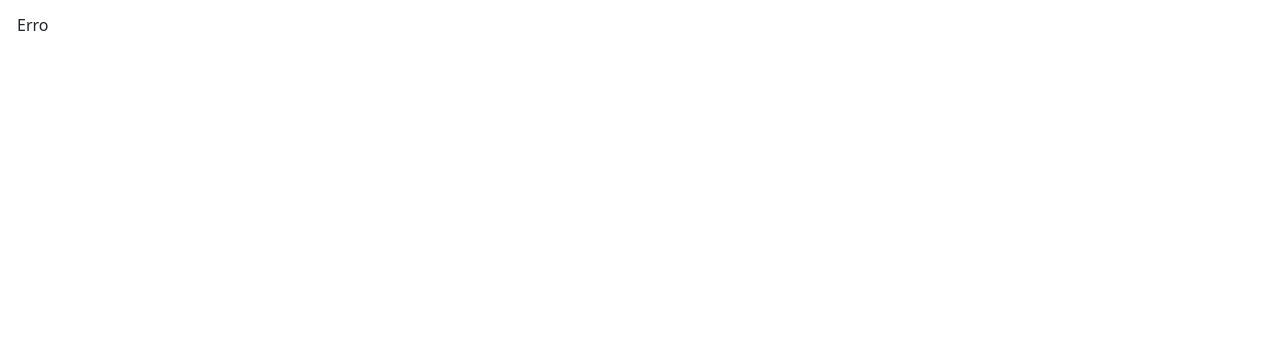
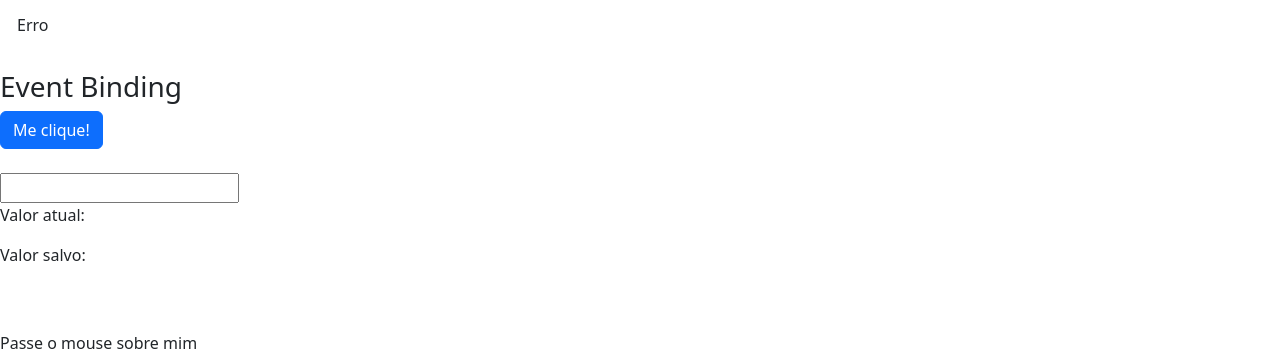
Before and after one commit to thalesxbrasileiro/curso-angular, an Angular app in the folder data-binding/: page / in a window 1280 px wide. Shown: the part 935-1287 px from the top of the page. Before the commit the page ends 1005 px from the top, so only its background shows below. Built offline with nearby package versions, Linux system fonts and the light colour scheme.

Commit message:
feat: Adicionando event binding

```diff
--- a/data-binding/src/app/data-binding/data-binding.component.css
+++ b/data-binding/src/app/data-binding/data-binding.component.css
@@ -0,0 +1,4 @@
+/* .highlight {
+    background-color: yellow;
+    font-weight: bold;
+} */
--- a/data-binding/src/app/data-binding/data-binding.component.html
+++ b/data-binding/src/app/data-binding/data-binding.component.html
@@ -51,10 +51,37 @@
             Esse texto somente aparece em caso de erro.
         </div>
     </div>
-
   </article>
 
+  <article>
+    <h3>Event Binding</h3>
+    <div>
+        <button (click)="botaoClicado()"
+        class="btn btn-primary">
+            Me clique!
+        </button>
 
-  <!-- sasa -->
+        <br><br>
+
+        <input type="text"
+        (keyup)="onKeyUp($event)"
+        (keyup.enter)="salvarValor(campoInput.value)"
+        (blur)="salvarValor(campoInput.value)"
+        #campoInput>
+
+        <p>Valor atual: {{ valorAtual }}</p>
+        <p>Valor salvo: {{ valorSalvo }}</p>
+
+        <br><br>
+
+        <span
+        (mouseover)="onMouseOuverOut()"
+        (mouseout)="onMouseOuverOut()"
+        [class.highlight]="isMouseOver"
+        >
+        Passe o mouse sobre mim
+        </span>
+    </div>
+  </article>
 
 </section>
--- a/data-binding/src/app/data-binding/data-binding.component.ts
+++ b/data-binding/src/app/data-binding/data-binding.component.ts
@@ -3,13 +3,26 @@
 @Component({
   selector: 'app-data-binding',
   templateUrl: './data-binding.component.html',
-  styleUrls: ['./data-binding.component.css']
+  // styleUrls: ['./data-binding.component.css']
+  styles: [
+  `
+    .highlight {
+      background-color: yellow;
+      font-weight: bold;
+    }
+  `
+  ]
 })
 export class DataBindingComponent implements OnInit {
 
   url: string = 'http://loiane.com'
   cursoAngular: boolean = true;
   urlImagem = 'https://images.unsplash.com/photo-1425913397330-cf8af2ff40a1?w=200&q=60'
+
+  valorAtual: string = '';
+  valorSalvo: string = '';
+
+  isMouseOver: boolean = false;
 
   getValor() {
     return 1;
@@ -19,6 +32,23 @@
     return true;
   }
 
+  botaoClicado() {
+    alert('Botão clicado!')
+  }
+
+  onKeyUp(evento: KeyboardEvent) {
+    this.valorAtual = (<HTMLInputElement>evento.target).value;
+  }
+
+  salvarValor(valor: string) {
+    console.log(valor)
+    this.valorSalvo = valor;
+  }
+
+  onMouseOuverOut() {
+    this.isMouseOver = !this.isMouseOver;
+  }
+
   constructor() { }
 
   ngOnInit(): void {
```
